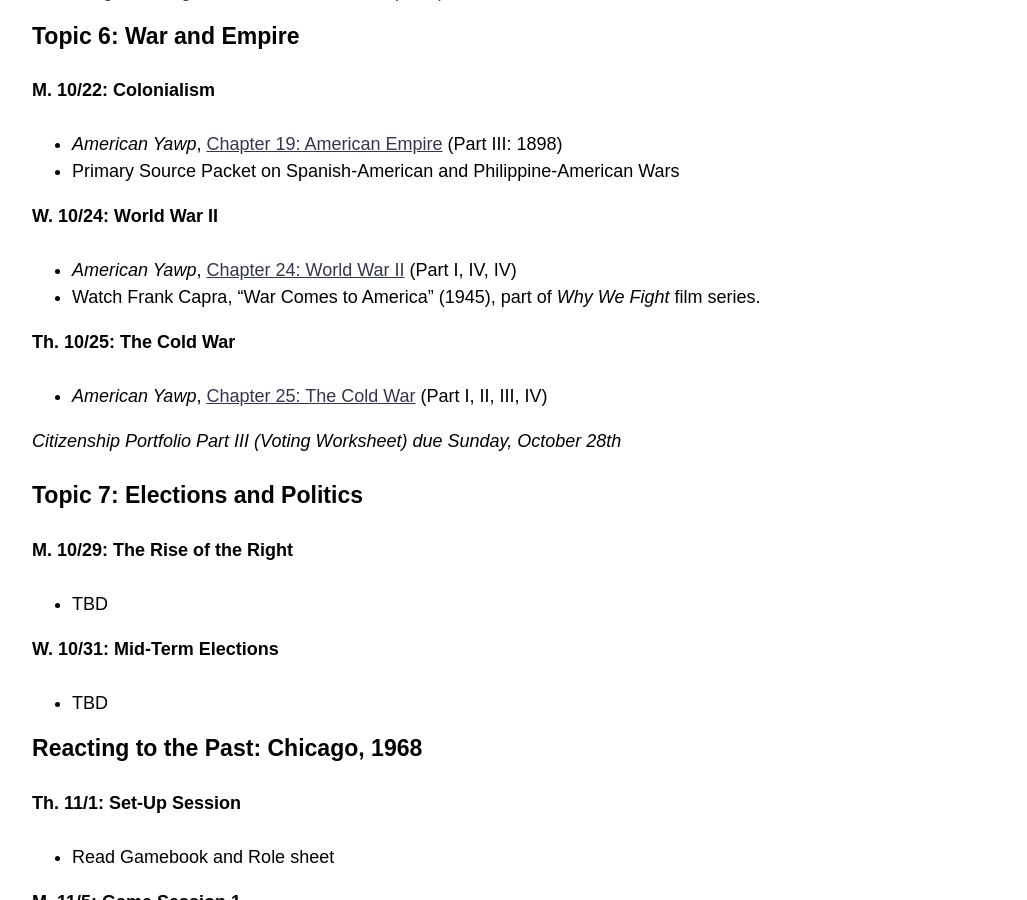
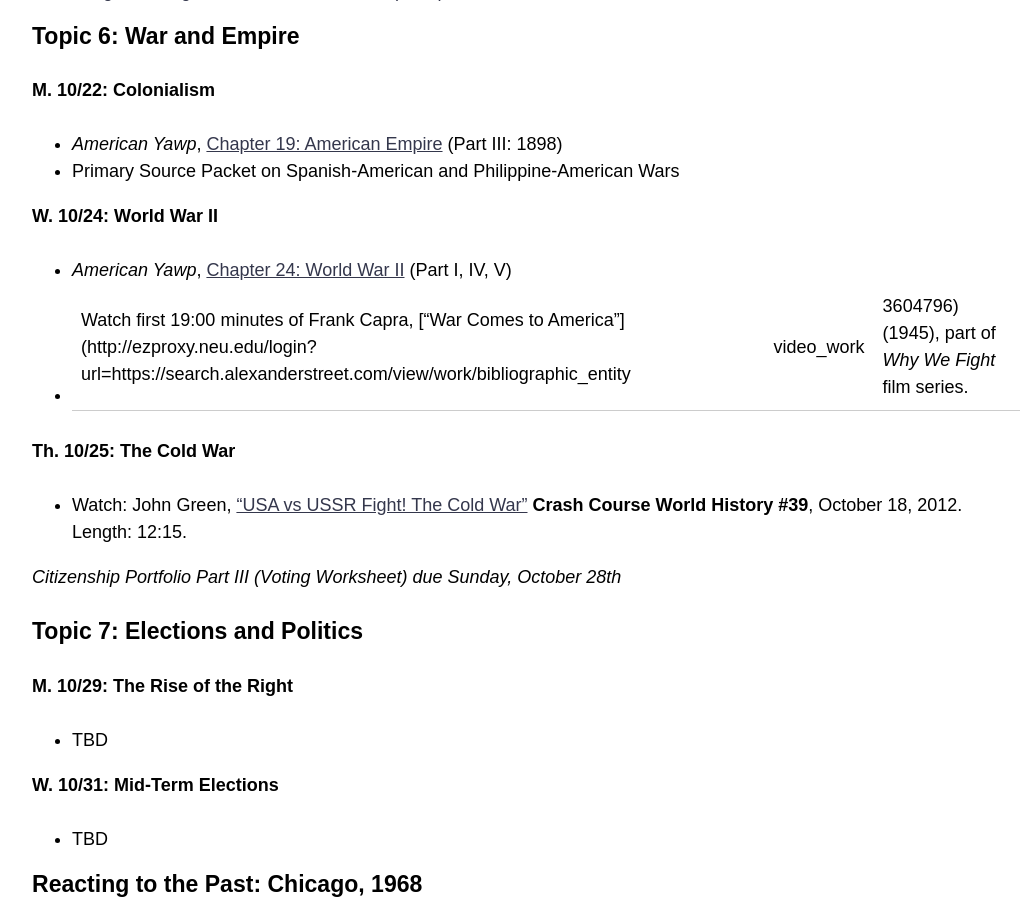
Before and after one commit to cblevins/f18-intro-us, a Jekyll site: the page built from schedule.md, in a window 1280 px wide and 900 px high, scrolled down 3339 px. Shown: the whole window, without its empty margins (114-1141 px from the left). Built offline with Jekyll 4.4.1, drawn with Linux system fonts in a browser that asks for light colours; nearby versions of some CDN libraries.

Commit message:
readings change

```diff
--- a/schedule.md
+++ b/schedule.md
@@ -103,11 +103,11 @@ title: Schedule
 - Primary Source Packet on Spanish-American and Philippine-American Wars
 
 **W. 10/24: World War II**
-- *American Yawp*, [Chapter 24: World War II](http://www.americanyawp.com/text/25-the-cold-war) (Part I, IV, IV)
-- Watch Frank Capra, "War Comes to America" (1945), part of *Why We Fight* film series.
+- *American Yawp*, [Chapter 24: World War II](http://www.americanyawp.com/text/24-world-war-ii/) (Part I, IV, V)
+- Watch first 19:00 minutes of Frank Capra, ["War Comes to America"](http://ezproxy.neu.edu/login?url=https://search.alexanderstreet.com/view/work/bibliographic_entity|video_work|3604796) (1945), part of *Why We Fight* film series.
 
 **Th. 10/25: The Cold War**
-- *American Yawp*, [Chapter 25: The Cold War](http://www.americanyawp.com/text/25-the-cold-war) (Part I, II, III, IV)
+- Watch: John Green, ["USA vs USSR Fight! The Cold War"](https://www.youtube.com/watch?v=y9HjvHZfCUI) **Crash Course World History #39**, October 18, 2012. Length: 12:15.
 
 *Citizenship Portfolio Part III (Voting Worksheet) due Sunday, October 28th*
 
```
